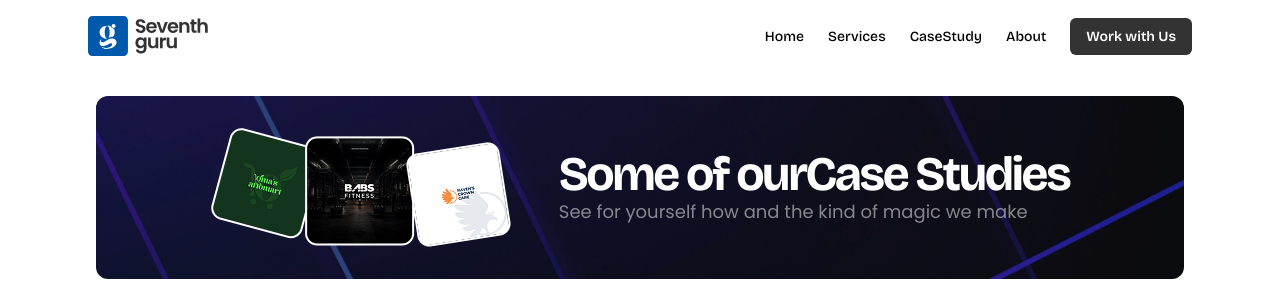
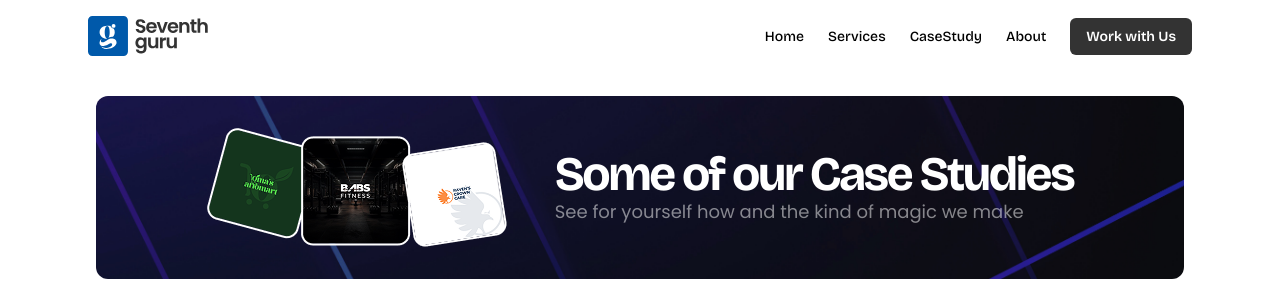
Before and after one commit to Thatboycalledolar/seventh-guru-website, a React (Vite) app: page /CaseStudy in a window 1280 px wide. Shown: the top 281 px of the page. Built offline with nearby package versions, Linux system fonts and the light colour scheme.

Commit message:
case study fix

```diff
--- a/src/components/FeaturedCaseStudy.jsx
+++ b/src/components/FeaturedCaseStudy.jsx
@@ -45,7 +45,7 @@ export default function FeatureCaseStudy() {
             </div>
           </div>
         </div>
-        <MainBtn text="View more case studies" link="/CaseStudies" />
+        <MainBtn text="View more case studies" link="/CaseStudy" />
       </div>
       </div>
 
--- a/src/pages/CaseStudy.jsx
+++ b/src/pages/CaseStudy.jsx
@@ -5,7 +5,7 @@ import FeaturedCaseHeader from "../components/FeaturedCaseHeader.jsx";
 export default function CaseStudy() {
   return(
      <div className="flex flex-col gap-16 w-full max-w-6xl mx-auto px-8 mb-12">
-        <FeaturedCaseHeader text="Some of ourCase Studies" />
+        <FeaturedCaseHeader text="Some of our Case Studies" />
 
       <div className="flex flex-col md:grid grid-cols-2 md:max-w-300 gap-16 w-full max-w-6xl mx-auto">
          {caseStudies.map((study) => (
```
